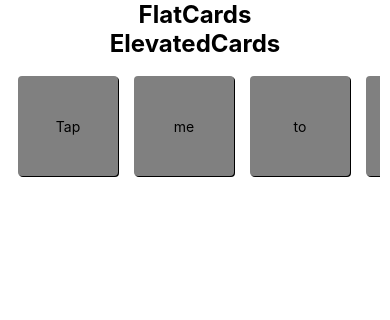
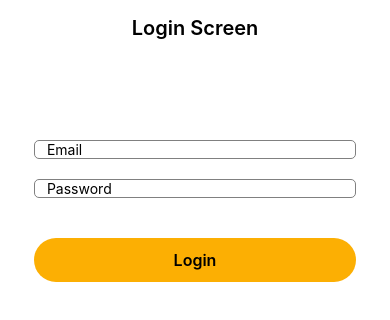
Before and after one commit to Waghib/React-Native-App, a React Native app: screen / in a window 390 px wide. Shown: the top 320 px of the page. Built offline with nearby package versions, Linux system fonts and the light colour scheme.

Commit message:
added authentication for signup and login screen

```diff
--- a/App.tsx
+++ b/App.tsx
@@ -1,18 +1,16 @@
 import { View, Text, ScrollView, SafeAreaView, StyleSheet } from 'react-native'
 import React from 'react'
-import FlatCards from './components/FlatCards'
-import ElevatedCards from './components/ElevatedCards'
+import SignUpScreen from './src/screens/SignUpScreen'
+import LoginScreen from './src/screens/LoginScreen'
+// import auth from '@react-native-firebase/auth'
 
 const App = () => {
   return (
-    <SafeAreaView>
-      <ScrollView>
-        <FlatCards/>
-        <ElevatedCards/>
-      </ScrollView>
-    </SafeAreaView>
+    <View>
+      {/* <SignUpScreen/> */}
+      <LoginScreen/>
+    </View>
   )
 }
 
-
 export default App
--- a/package.json
+++ b/package.json
@@ -10,6 +10,8 @@
     "test": "jest"
   },
   "dependencies": {
+    "@react-native-firebase/app": "^21.4.1",
+    "@react-native-firebase/auth": "^21.4.1",
     "react": "18.3.1",
     "react-native": "0.76.1"
   },
--- /dev/null
+++ b/src/screens/LoginScreen.js
@@ -0,0 +1,98 @@
+import {
+    View,
+    Text,
+    TextInput,
+    StyleSheet,
+    TouchableOpacity,
+    Alert,
+  } from 'react-native';
+  import React, {useState} from 'react';
+  import auth from '@react-native-firebase/auth';
+
+  const LoginScreen = () => {
+    const [email, setEmail] = useState('');
+    const [password, setPassword] = useState('');
+
+    const onLogin = () => {
+      auth()
+        .signInWithEmailAndPassword(email.trim(), password)
+        .then(() => {
+          Alert.alert('Success', 'Login successful!');
+        })
+        .catch(error => {
+          // Handle specific Firebase error codes
+          if (error.code === 'auth/wrong-password') {
+            Alert.alert('Error', 'Password is not correct!');
+          } else if (error.code === 'auth/user-not-found') {
+            Alert.alert('Error', 'No user found with this email!');
+          } else if (error.code === 'auth/invalid-email') {
+            Alert.alert('Error', 'The email address is invalid!');
+          } else {
+            Alert.alert('Error', 'An unexpected error occurred!');
+          }
+          console.error('Login error:', error);
+        });
+    };
+
+    return (
+      <View style={styles.container}>
+        <Text style={styles.signup}>Login Screen</Text>
+        <TextInput
+          placeholder="Email"
+          style={styles.inputBox}
+          value={email}
+          onChangeText={value => setEmail(value)}
+          keyboardType="email-address"
+          autoCapitalize="none"
+        />
+        <TextInput
+          placeholder="Password"
+          style={styles.inputBox}
+          value={password}
+          onChangeText={value => setPassword(value)}
+          secureTextEntry
+        />
+        <TouchableOpacity onPress={onLogin} style={styles.register}>
+          <Text style={styles.registerTitle}>Login</Text>
+        </TouchableOpacity>
+      </View>
+    );
+  };
+
+  const styles = StyleSheet.create({
+    container: {
+      padding: 16,
+      justifyContent: 'center',
+      alignItems: 'center',
+      height: '100%',
+    },
+    inputBox: {
+      borderWidth: 1,
+      borderColor: 'grey',
+      paddingHorizontal: 12,
+      borderRadius: 5,
+      width: '90%',
+      marginTop: 20,
+    },
+    register: {
+      width: '90%',
+      backgroundColor: '#FCAF03',
+      padding: 12,
+      borderRadius: 30,
+      alignItems: 'center',
+      marginTop: 40,
+    },
+    registerTitle: {
+      fontSize: 16,
+      color: '#000000',
+      fontWeight: '600',
+    },
+    signup: {
+      fontSize: 20,
+      color: '#000000',
+      fontWeight: '600',
+      marginBottom: 80,
+    },
+  });
+
+  export default LoginScreen;
--- /dev/null
+++ b/src/screens/SignUpScreen.js
@@ -0,0 +1,91 @@
+import {
+  View,
+  Text,
+  TextInput,
+  StyleSheet,
+  TouchableOpacity,
+  Alert,
+} from 'react-native';
+import React, {useState} from 'react';
+import auth from '@react-native-firebase/auth';
+
+const SignUpScreen = () => {
+  const [email, setEmail] = useState('');
+  const [password, setPassword] = useState('');
+
+  const onRegister = () => {
+    auth()
+      .createUserWithEmailAndPassword(email, password)
+      .then(() => {
+        Alert.alert('User account created!');
+      })
+      .catch(error => {
+        if (error.code === 'auth/email-already-in-use') {
+          Alert.alert('Email address is already in use!');
+        }
+        if (error.code === 'auth/invalid-email') {
+          Alert.alert('Email address is invalid!');
+        }
+        // Alert.alert(`${error}`);
+      });
+  };
+
+  return (
+    <View style={styles.container}>
+      <Text style={styles.signup}>Sign Up Screen</Text>
+      <TextInput
+        placeholder="Email"
+        style={styles.inputBox}
+        value={email}
+        onChangeText={value => setEmail(value)}
+      />
+      <TextInput
+        placeholder="Password"
+        style={styles.inputBox}
+        value={password}
+        onChangeText={value => setPassword(value)}
+      />
+      <TouchableOpacity onPress={onRegister} style={styles.register}>
+        <Text style={styles.registerTitle}>Register</Text>
+      </TouchableOpacity>
+    </View>
+  );
+};
+
+const styles = StyleSheet.create({
+  container: {
+    padding: 16,
+    justifyContent: 'center',
+    alignItems: 'center',
+    height: '100%',
+  },
+  inputBox: {
+    borderWidth: 1,
+    borderColor: 'grey',
+    paddingHorizontal: 12,
+    borderRadius: 5,
+    width: '90%',
+    marginTop: 20,
+  },
+  register: {
+    width: '90%',
+    backgroundColor: '#FCAF03',
+    padding: 12,
+    borderRadius: 30,
+    alignItems: 'center',
+    marginTop: 40,
+  },
+  registerTitle: {
+    fontSize: 16,
+    color: '#000000',
+    fontWeight: '600',
+  },
+  signup: {
+    fontSize: 20,
+    color: '#000000',
+    fontWeight: '600',
+    marginBottom: 80,
+  },
+});
+
+export default SignUpScreen;
```
Also changed, not shown: 1 other file (tests, documents, lock files or other folders).
